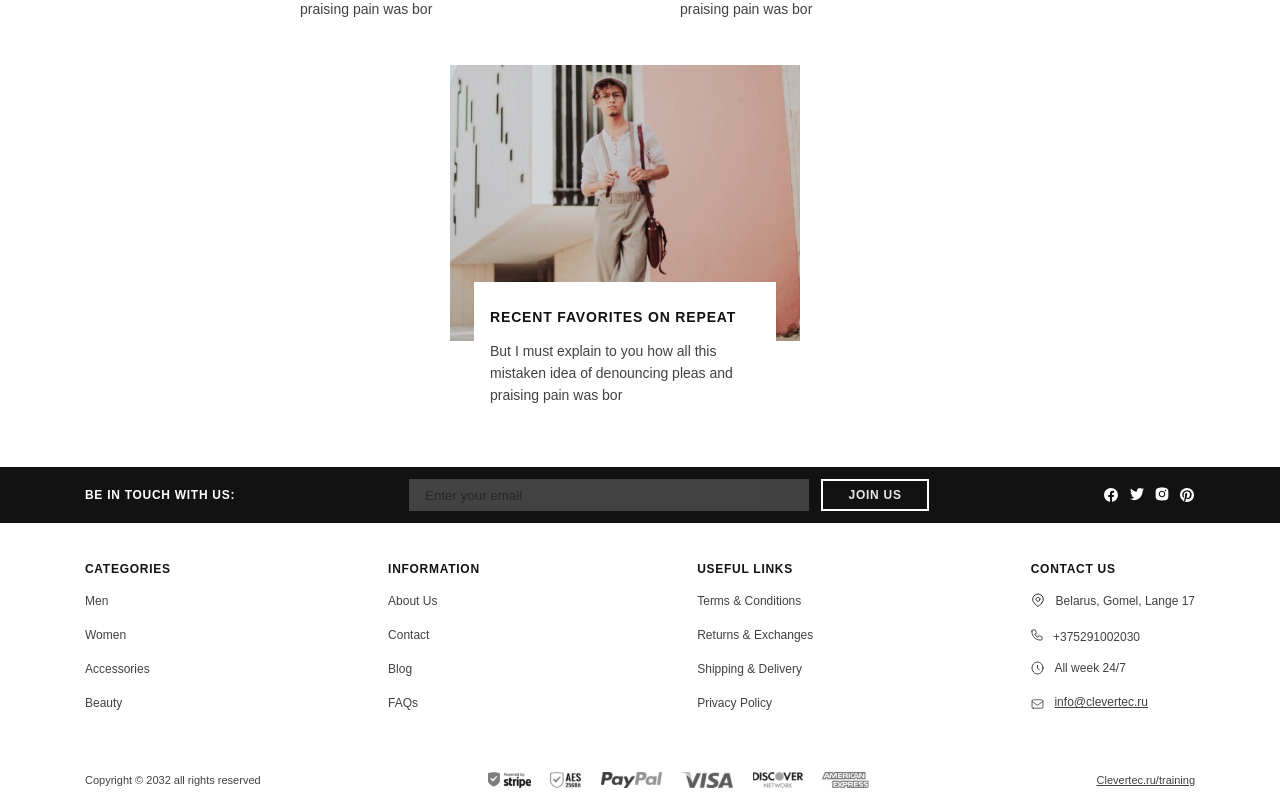
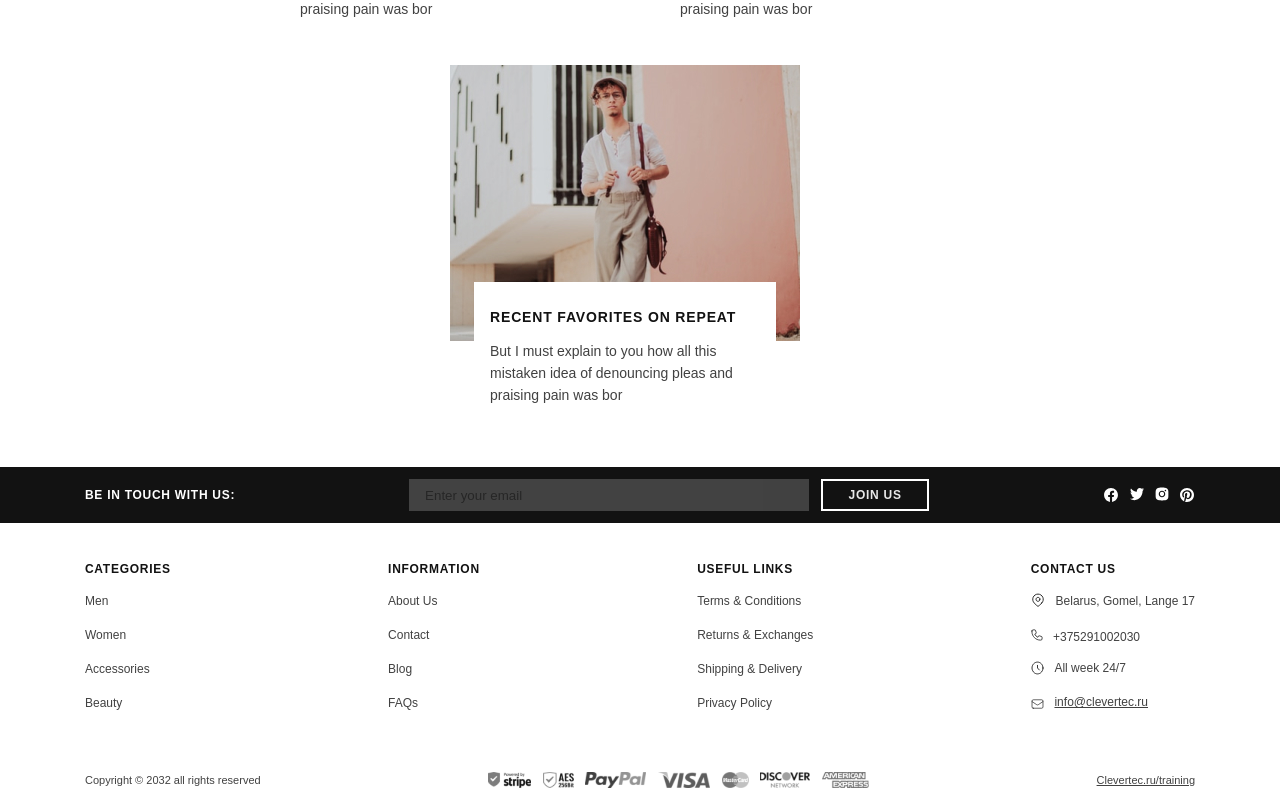
Before and after one commit to tonyreactus/training-shop, a React (Create React App) app: page /#/ in a window 1280 px wide. Shown: the part 3754-4554 px from the top of the page. Built offline with nearby package versions, Linux system fonts and the light colour scheme.

Commit message:
fix error

```diff
--- a/src/App/Footer/SubFooter/SubFooter.tsx
+++ b/src/App/Footer/SubFooter/SubFooter.tsx
@@ -4,7 +4,7 @@ import stripeImg from "../../../Assets/Images/stripe.svg";
 import aesImg from "../../../Assets/Images/aes.svg";
 import paypalImg from "../../../Assets/Images/paypal.svg";
 import visaImg from "../../../Assets/Images/visa.svg";
-// import masterCardImg from "../../../Assets/Images/masterCard.svg";
+import masterCardImg from "../../../Assets/Images/masterCard.svg";
 import discoverImg from "../../../Assets/Images/discover.svg";
 import americanExpressImg from "../../../Assets/Images/americanExpress.svg";
 
@@ -30,9 +30,9 @@ const SubFooter = () => {
                     <img alt={"visa"} src={visaImg} />
                 </div>
 
-                {/* <div className={classes.masterCard}>
+                <div className={classes.masterCard}>
                     <img alt={"masterCard"} src={masterCardImg} />
-                </div> */}
+                </div>
 
                 <div className={classes.discover}>
                     <img alt={"discover"} src={discoverImg} />
```
